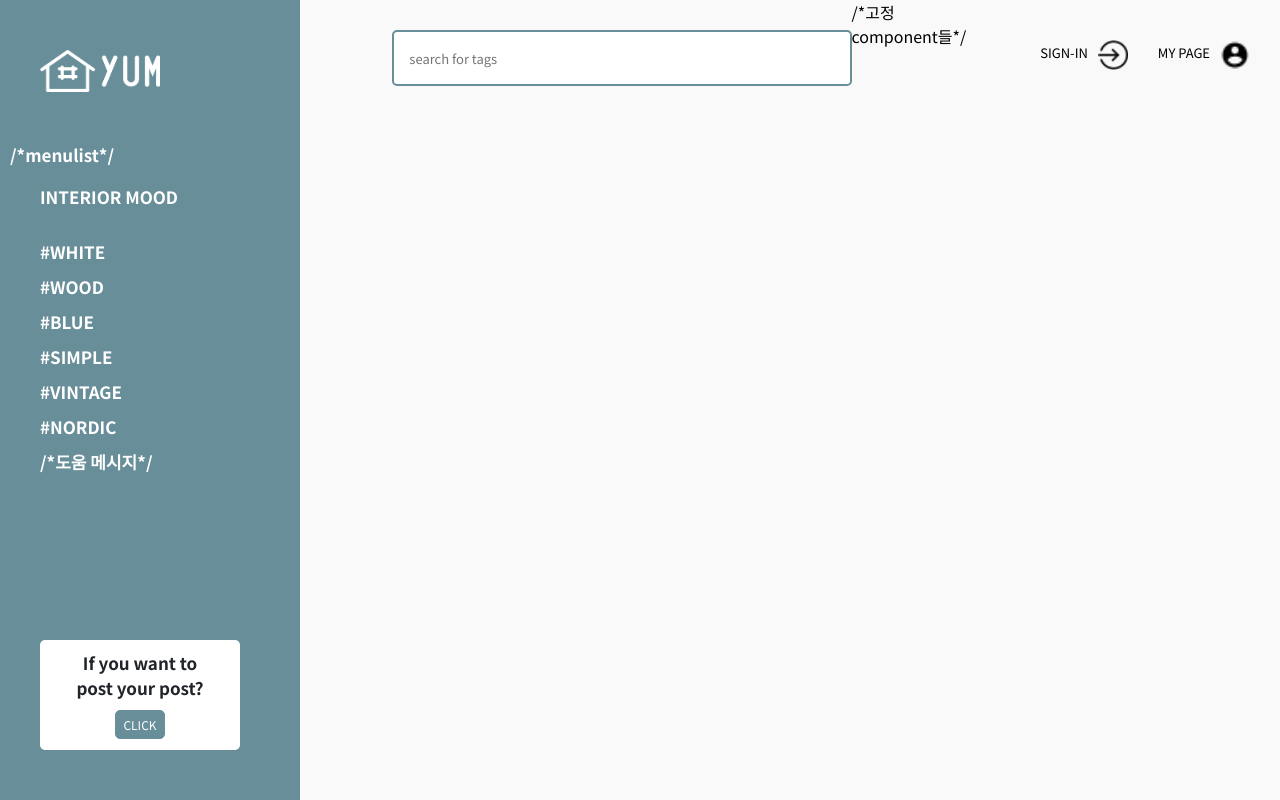
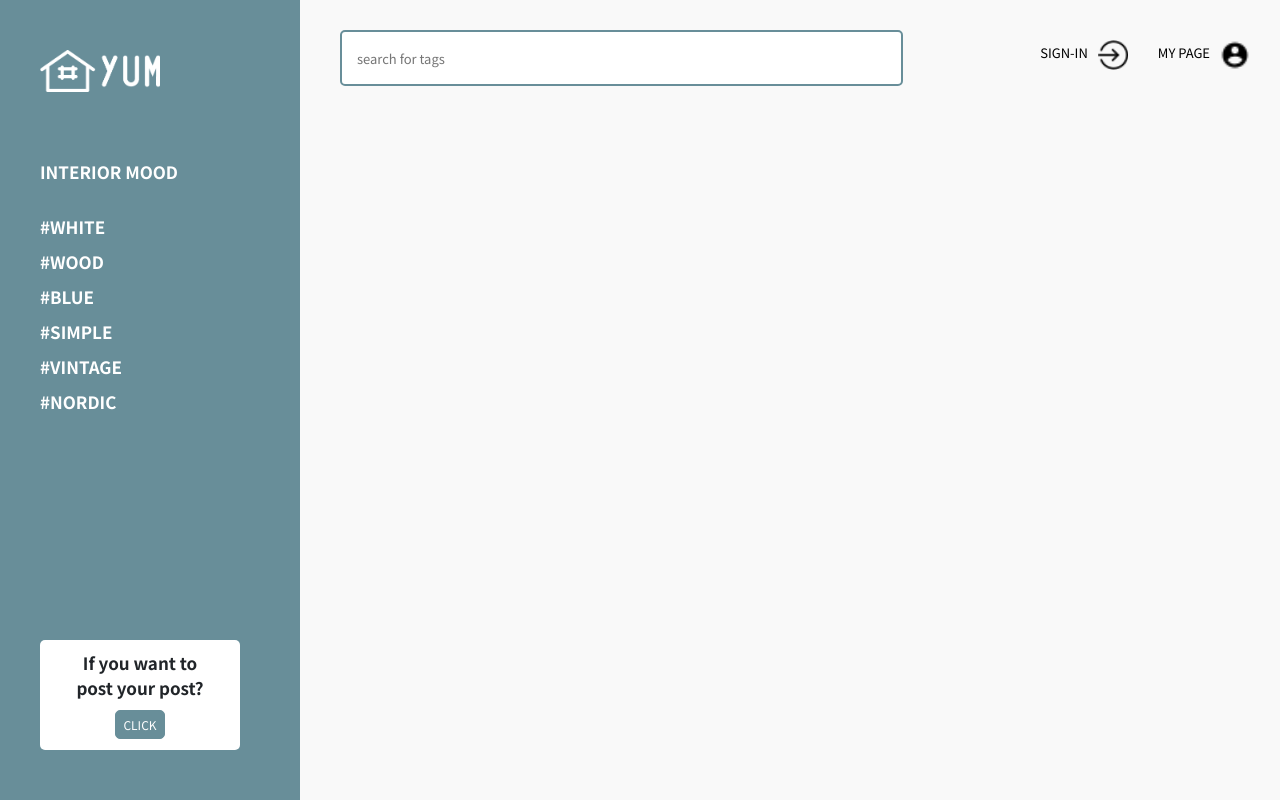
Before and after one commit to bgy1060/YUM_HCI_Project, a React (Create React App) app: page / in a window 1280 px wide. Built offline with nearby package versions, Linux system fonts and the light colour scheme.

Commit message:
주석오류수정

```diff
--- a/src/components/Header.js
+++ b/src/components/Header.js
@@ -1,5 +1,3 @@
-/* header */
-
 import React from 'react';
 import './Header.css';
 import mypage from './account_icon.png';
@@ -13,12 +11,10 @@ const Header = () => {
 
       <main className = "header-template">
 
-        /*검색창*/
         <input className = "search"
           placeholder = "search for tags"
         />
 
-        /*고정 component들*/
 
         <div className = "header-items">
 
--- a/src/components/MenuTemplate.js
+++ b/src/components/MenuTemplate.js
@@ -1,5 +1,3 @@
-/* menu sidebar */
-
 import React from 'react';
 import './MenuTemplate.css';
 import logo from './yum_logo.png';
@@ -11,7 +9,6 @@ const MenuTemplate = () => {
         <div className = "menubar">
             <img src = {logo} alt = 'logo' className="yumicon"/>
 
-            /*menulist*/
 
             <div className = "menulist">
 
@@ -26,7 +23,6 @@ const MenuTemplate = () => {
                 <li>#NORDIC</li>
               </ul>
 
-              /*도움 메시지*/
 
               <div className = "helpmsg">
                 <span> If you want to<br/>post your post?<br/> </span>
```
